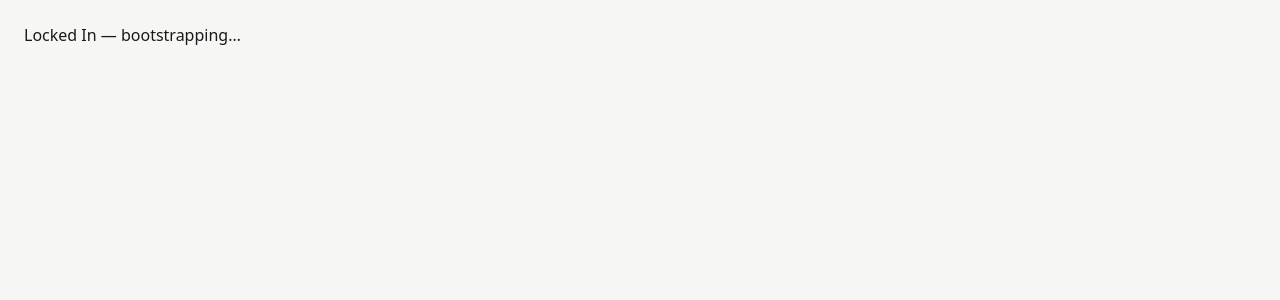
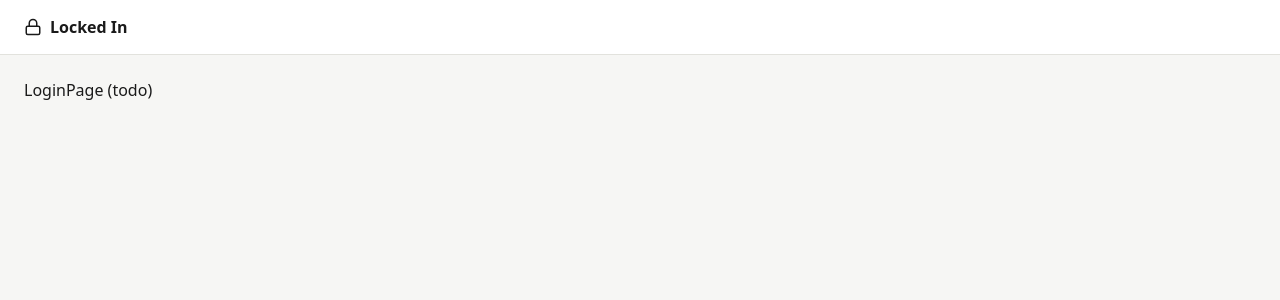
Before and after one commit to codebend3r/crammr, a React (Vite) app: page /login in a window 1280 px wide. Shown: the top 300 px of the page. Built offline with nearby package versions, Linux system fonts and the light colour scheme; no server answers.

Commit message:
CRMR: wire `App.tsx` router with `wouter`
- `bootstrap` hydrates `authStore` on mount; renders loading shell while pending
- routes: `/login`, `/`, `/m/:slug`, `/m/:slug/quiz`, `/m/:slug/results/:id`, fallback
- all non-`/login` routes wrapped in `RequireAuth`

```diff
--- a/src/App.tsx
+++ b/src/App.tsx
@@ -1,3 +1,70 @@
+import { useEffect } from "react";
+import { Route, Switch } from "wouter";
+import { useAuthStore } from "./store/authStore";
+import { RequireAuth } from "./components/RequireAuth";
+import { Header } from "./components/Header";
+
+function Placeholder({ name }: { name: string }) {
+  return <div style={{ padding: 24 }}>{name} (todo)</div>;
+}
+
 export function App() {
-  return <div style={{ padding: 24 }}>Locked In — bootstrapping…</div>;
+  const bootstrap = useAuthStore((s) => s.bootstrap);
+  const status = useAuthStore((s) => s.status);
+
+  useEffect(() => {
+    void bootstrap();
+  }, [bootstrap]);
+
+  if (status === "loading") {
+    return (
+      <div style={{ padding: 24, color: "var(--color-text-muted)" }}>
+        Loading…
+      </div>
+    );
+  }
+
+  return (
+    <>
+      <Header />
+      <main>
+        <Switch>
+          <Route path="/login">
+            <Placeholder name="LoginPage" />
+          </Route>
+          <Route path="/">
+            <RequireAuth>
+              <Placeholder name="HomePage" />
+            </RequireAuth>
+          </Route>
+          <Route path="/m/:slug">
+            {(params) => (
+              <RequireAuth>
+                <Placeholder name={`ModulePage(${params.slug})`} />
+              </RequireAuth>
+            )}
+          </Route>
+          <Route path="/m/:slug/quiz">
+            {(params) => (
+              <RequireAuth>
+                <Placeholder name={`QuizPage(${params.slug})`} />
+              </RequireAuth>
+            )}
+          </Route>
+          <Route path="/m/:slug/results/:id">
+            {(params) => (
+              <RequireAuth>
+                <Placeholder
+                  name={`ResultsPage(${params.slug}/${params.id})`}
+                />
+              </RequireAuth>
+            )}
+          </Route>
+          <Route>
+            <div style={{ padding: 24 }}>Not found</div>
+          </Route>
+        </Switch>
+      </main>
+    </>
+  );
 }
```
